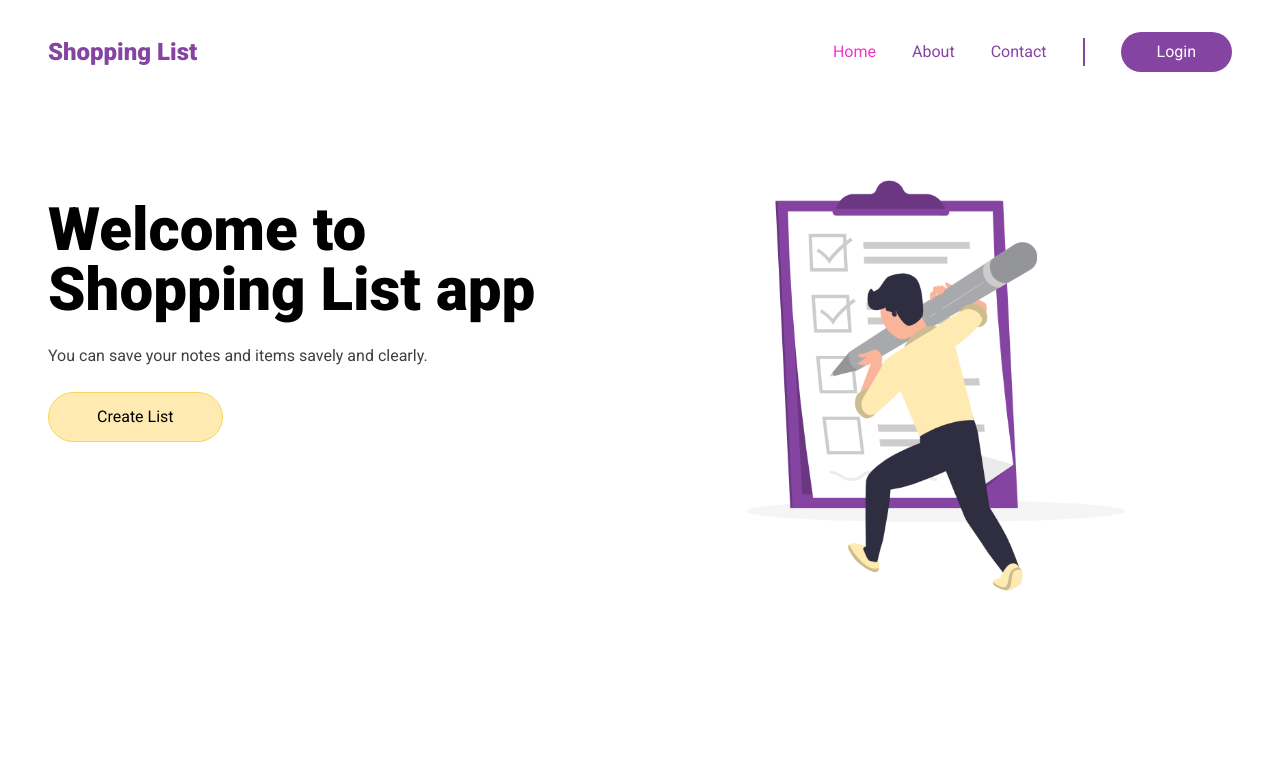
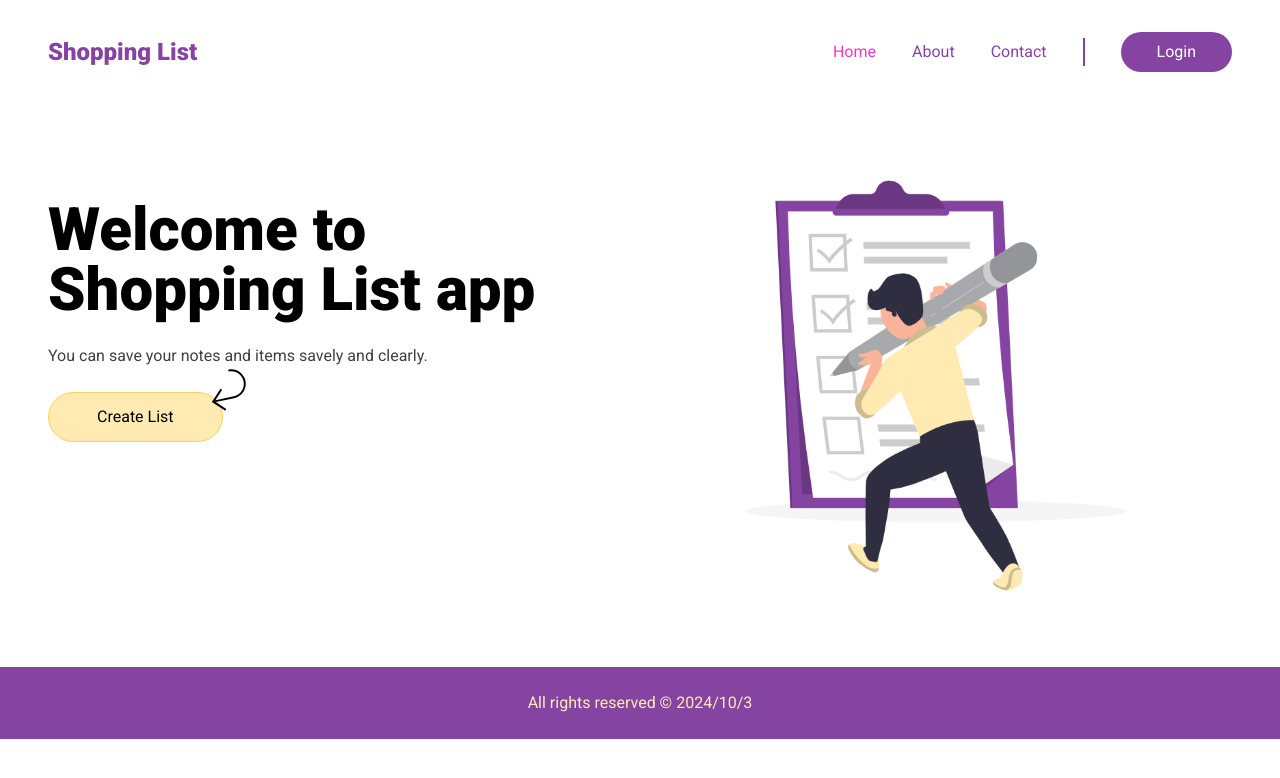
Before and after one commit to Mirwais01/shopping-list, a React (Create React App) app: page / in a window 1280 px wide. Shown: the top 778 px of the page. Built offline with nearby package versions, Linux system fonts and the light colour scheme.

Commit message:
footer added to project.

```diff
--- a/src/components/About.jsx
+++ b/src/components/About.jsx
@@ -1,12 +1,13 @@
 import { Link } from "react-router-dom";
 import Navigation from "./Navigation";
+import Footer from "./Footer";
 
 function About() {
   return (
     <div>
       <Navigation />
       <div className="container mx-auto">
-        <h1 className="text-4xl text-center text-darkViolet my-3 font-black">
+        <h1 className="text-4xl text-center text-darkViolet my-1 font-black">
           About Us
         </h1>
         <div className="flex flex-col md:flex-row justify-between px-6 md:px-12 mt-12">
@@ -49,6 +50,9 @@ function About() {
           </div>
         </div>
       </div>
+      <div className="mt-24">
+        <Footer />
+      </div>
     </div>
   );
 }
--- a/src/components/Contact.jsx
+++ b/src/components/Contact.jsx
@@ -1,11 +1,12 @@
 import Navigation from "./Navigation";
+import Footer from "./Footer";
 
 function Contact() {
   return (
     <div>
       <Navigation />
       <div className="container mx-auto my-3 text-center">
-        <h1 className="text-4xl font-black mb-12 text-darkViolet text-center">
+        <h1 className="text-4xl font-black mb-8 text-darkViolet text-center">
           Contact us
         </h1>
         <div></div>
@@ -38,6 +39,9 @@ function Contact() {
           </button>
         </form>
       </div>
+      <div className="mt-20">
+        <Footer />
+      </div>
     </div>
   );
 }
--- a/src/components/CreateList.jsx
+++ b/src/components/CreateList.jsx
@@ -1,5 +1,6 @@
 import { useState } from "react";
 import Navigation from "./Navigation";
+import Footer from "./Footer";
 
 const myList = [
   {
@@ -52,7 +53,7 @@ export default function CreateList() {
   }
 
   return (
-    <div>
+    <div className="relative h-auto">
       <Navigation />
       {/* create list section  */}
       <div className="md:w-1/2 md:mx-auto mx-2 py-7 text-center">
@@ -99,6 +100,9 @@ export default function CreateList() {
             </div>
           </div>
         </div>
+      </div>
+      <div className="mt-48">
+        <Footer />
       </div>
     </div>
   );
--- /dev/null
+++ b/src/components/Footer.jsx
@@ -0,0 +1,14 @@
+export default function Footer() {
+  const newDate = new Date();
+  const year = newDate.getFullYear();
+  const day = newDate.getDay();
+  const month = newDate.getMonth() + 1;
+
+  return (
+    <div className="bg-darkViolet text-white">
+      <p className="text-center py-6 text-lightAntique">
+        All rights reserved &#169; {year}/{month}/{day}
+      </p>
+    </div>
+  );
+}
--- a/src/components/Home.jsx
+++ b/src/components/Home.jsx
@@ -1,3 +1,4 @@
+import Footer from "./Footer";
 import Navigation from "./Navigation";
 import { Link } from "react-router-dom";
 
@@ -11,14 +12,16 @@ function Home() {
             <img src="SEO-Checklist.png" alt="" />
           </div>
 
-          <div className="md:order-1 md:flex-1 space-y-6 text-center md:text-left md:mb-32">
+          <div className="md:order-1 relative md:flex-1 space-y-6 text-center md:text-left md:mb-32">
             <h1 className="md:text-6xl text-3xl font-black md:max-w-lg">
               Welcome to Shopping List app
             </h1>
             <p className="opacity-75">
               You can save your notes and items savely and clearly.
             </p>
-
+            <div className="w-10 h-10 absolute left-40 bottom-8 -rotate-12 ">
+              <img src="./arrow-icon.svg" alt="" />
+            </div>
             <Link
               className="bg-lightAntique inline-block border border-[#f9d360] rounded-full px-12 py-3 hover:bg-[#fcdd83]"
               to={"/CreateList"}
@@ -28,6 +31,7 @@ function Home() {
           </div>
         </div>
       </div>
+      <Footer />
     </div>
   );
 }
```
Also changed, not shown: public/arrow-icon.svg (added).
